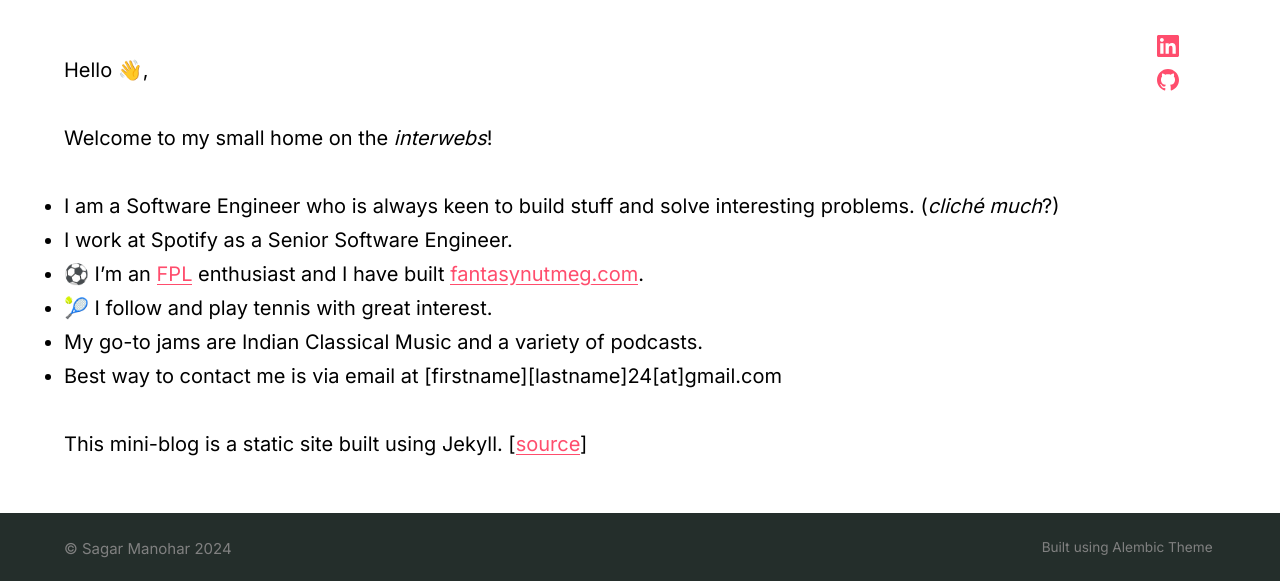
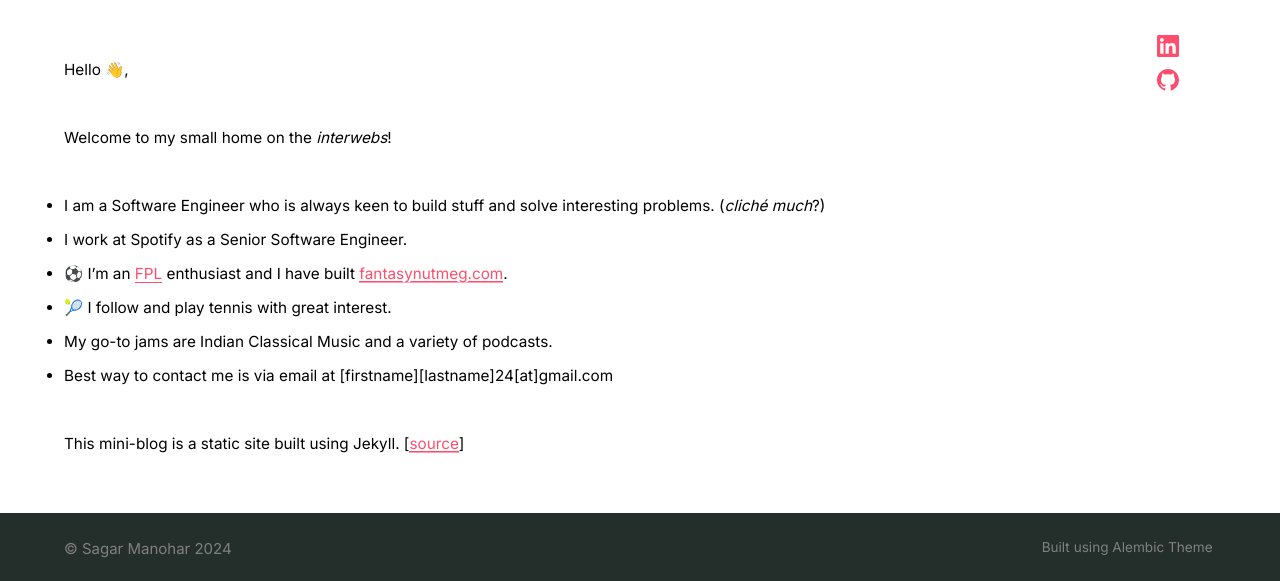
Before and after one commit to code247/code247.github.io, a Jekyll site: the page built from index.md, in a window 1280 px wide. Shown: the part 408-989 px from the top of the page. Built offline with Jekyll 4.4.1, drawn with Linux system fonts in a browser that asks for light colours.

Commit message:
Make content font size smaller

```diff
--- a/Gemfile
+++ b/Gemfile
@@ -12,3 +12,4 @@ gem "jemoji", "~> 0.9"
 gem "jekyll-remote-theme", "~> 0.3"
 gem "kramdown-parser-gfm"
 gem "alembic-jekyll-theme"
+gem "webrick", "~> 1.8"
--- a/_sass/_theme.scss
+++ b/_sass/_theme.scss
@@ -141,6 +141,7 @@ body {
   @include breakpoint(break-1) {
     width: 95%;
   }
+  font-size: 0.9rem;
 }
 
 .share .button {
```
